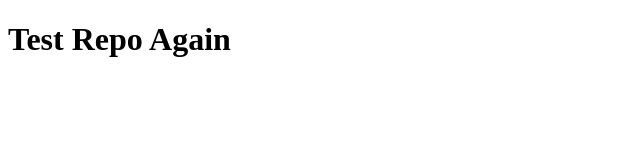
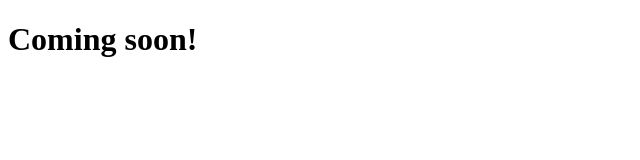
Before and after one commit to trashsignal/trashsignal.github.io, a plain HTML site: page index.html in a window 1280 px wide. Shown: the whole page, without its empty margins (0-640 px from the left). Drawn offline with Linux system fonts and the light colour scheme.

Commit message:
"Coming soon" message

```diff
--- a/index.html
+++ b/index.html
@@ -7,6 +7,6 @@
     <link rel="icon" href="favicon.ico" />
   </head>
   <body>
-    <h1>Test Repo Again</h1>
+    <h1>Coming soon!</h1>
   </body>
 </html>
```
